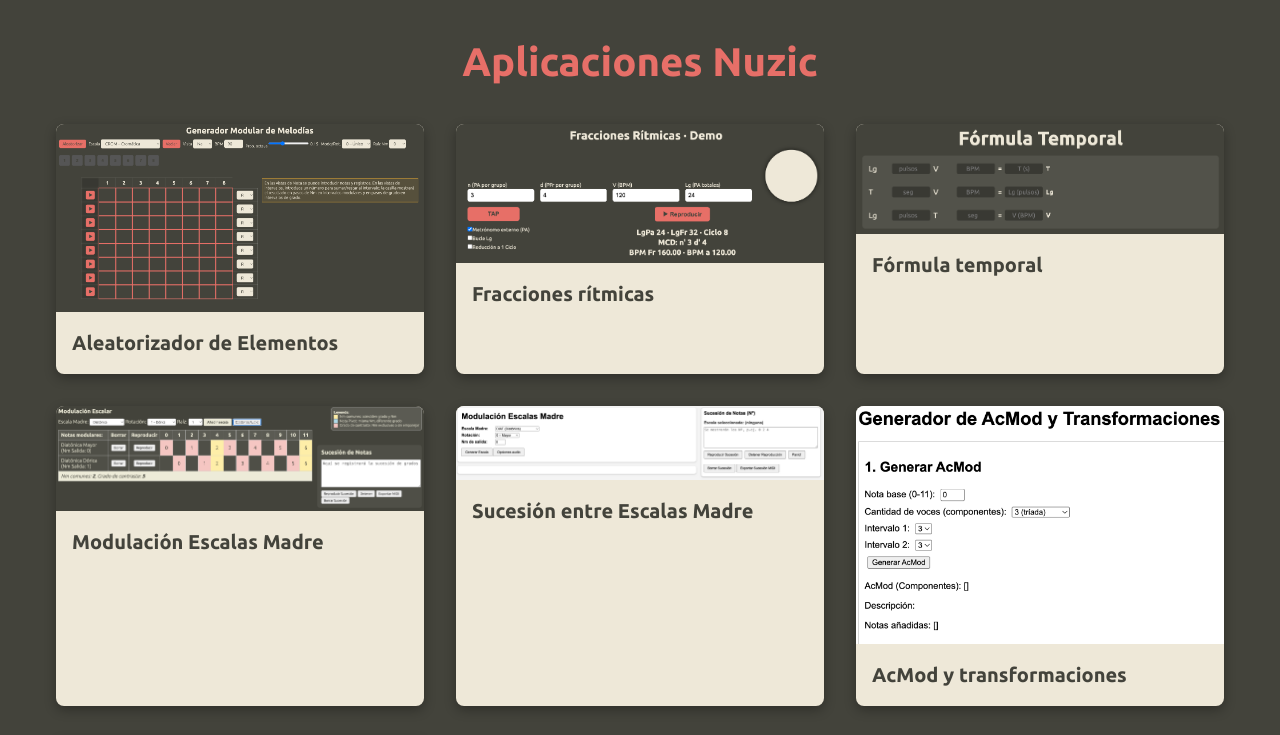
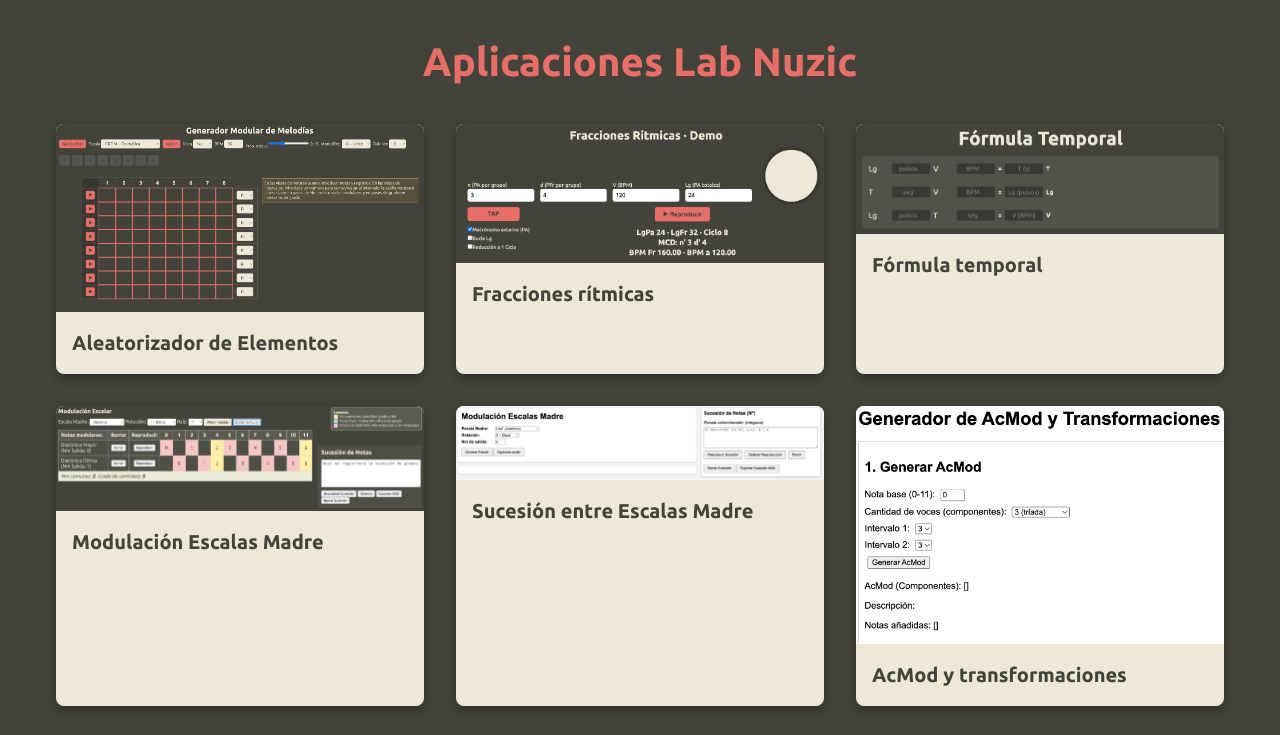
Before and after one commit to PlayNuzic/encapsulated, a plain HTML site: page index.html in a window 1280 px wide. Shown: the top 735 px of the page. Drawn offline with Linux system fonts and the light colour scheme; a web font is replaced by a local one.

Commit message:
Actualitza títol a index.html

```diff
--- a/index.html
+++ b/index.html
@@ -76,7 +76,7 @@
   </style>
 </head>
 <body>
-  <h1>Aplicaciones Nuzic</h1>
+  <h1>Aplicaciones Lab Nuzic</h1>
   <main class="container">
     <!-- 1. Aleatorizador -->
     <article class="card">
```
